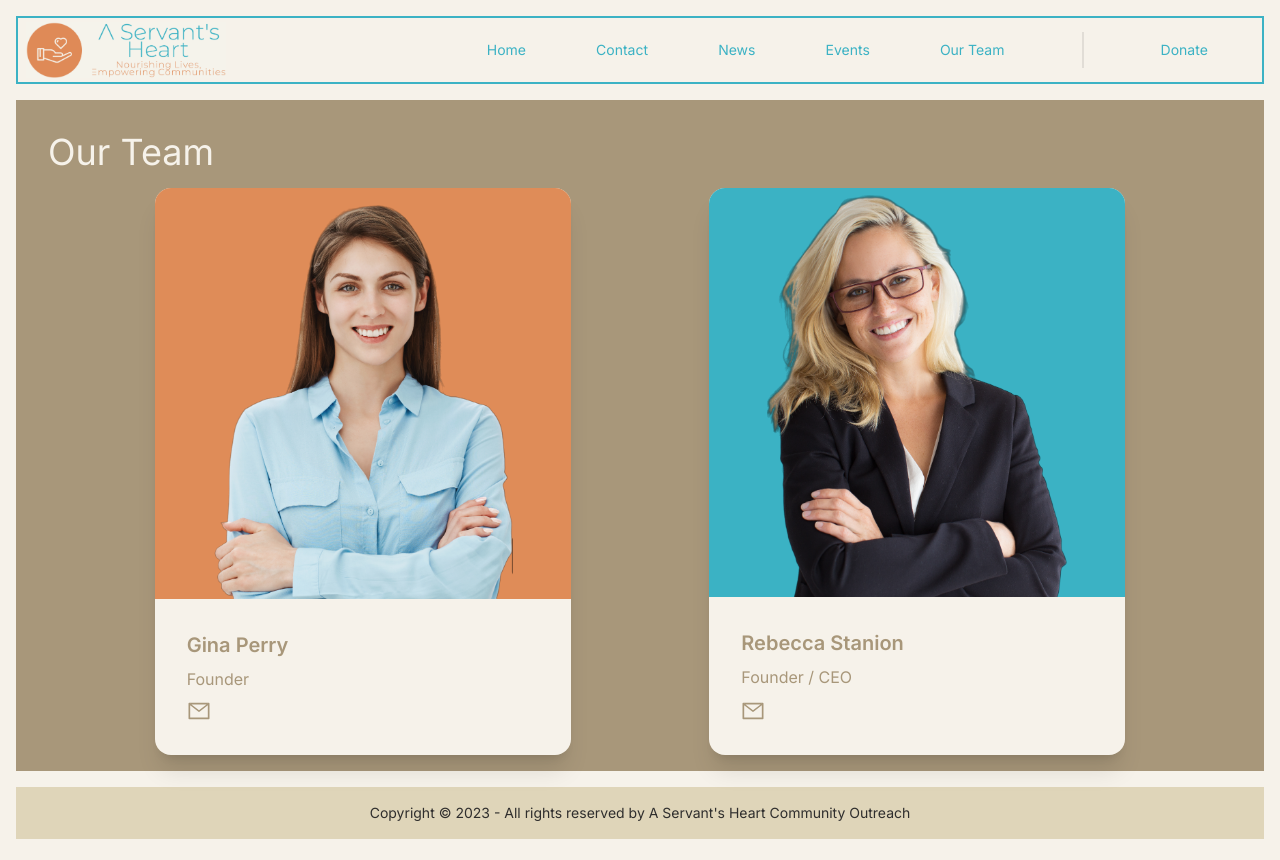
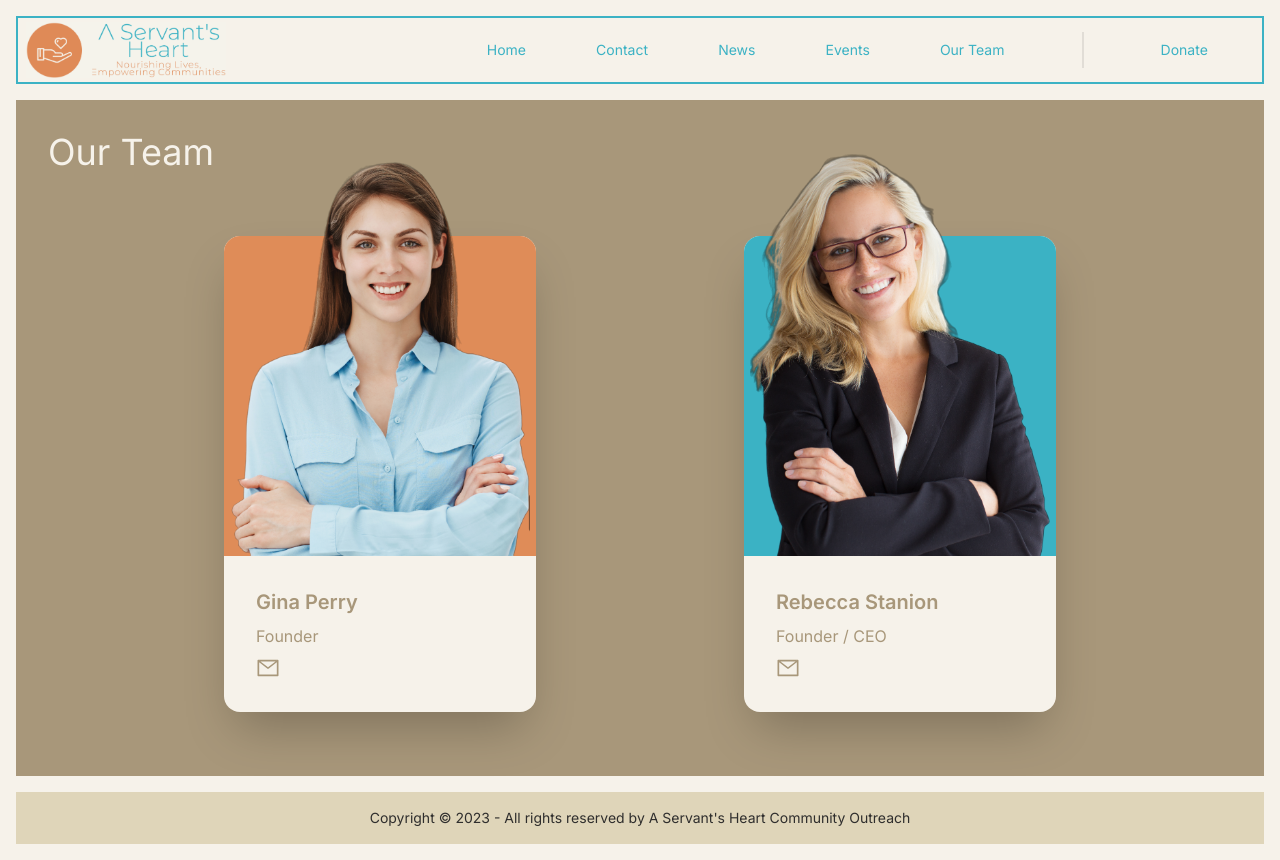
Before and after one commit to Jstanion/servants-heart, a Next.js app: page /team in a window 1280 px wide. Built offline with nearby package versions, Linux system fonts and the light colour scheme.

Commit message:
added CSS properties for image overflow design

```diff
--- a/app/component/contactCard/ContactCard1.jsx
+++ b/app/component/contactCard/ContactCard1.jsx
@@ -4,10 +4,10 @@ import { AiOutlineMail } from "react-icons/ai";
 
 export const ContactCard1 = () => {
   return (
-    <div className="card w-1/3 bg-base-100 shadow-xl">
-      <figure className="overflow-visible bg-accent inset-5">
+    <div className="card w-1/4 h-1/4 bg-base-100 shadow-2xl">
+      <figure className="w-full h-80 bg-accent relative overflow-visible">
         <Image
-          className=""
+          className="absolute inset bottom-0"
           src="/sample-hs1.png"
           alt="Picture of the Founder"
           width={300}
--- a/app/component/contactCard/ContactCard2.jsx
+++ b/app/component/contactCard/ContactCard2.jsx
@@ -4,10 +4,10 @@ import { AiOutlineMail } from "react-icons/ai";
 
 export const ContactCard2 = () => {
   return (
-    <div className="card w-1/3 bg-base-100 shadow-xl">
-      <figure className="bg-primary">
+    <div className="card w-1/4 h-1/4 bg-base-100 shadow-2xl">
+      <figure className="w-full h-80 relative overflow-visible bg-primary">
         <Image
-          className=""
+          className="absolute inset bottom-0"
           src="/sample-hs2.png"
           alt="Picture of the CEO / Founder"
           width={300}
--- a/app/team/page.jsx
+++ b/app/team/page.jsx
@@ -9,7 +9,7 @@ const Team = () => {
       <div className="bg-secondary w-full my-4">
         <div className="flex flex-col items-start w-full">
           <h1 className="text-4xl text-base-100 mt-8 text-end ml-8">Our Team</h1>
-        <div className="flex flex-wrap justify-evenly w-full my-4">
+        <div className="flex flex-wrap justify-evenly w-full my-16">
           <ContactCard1 />
           <ContactCard2 />
         </div>
```
